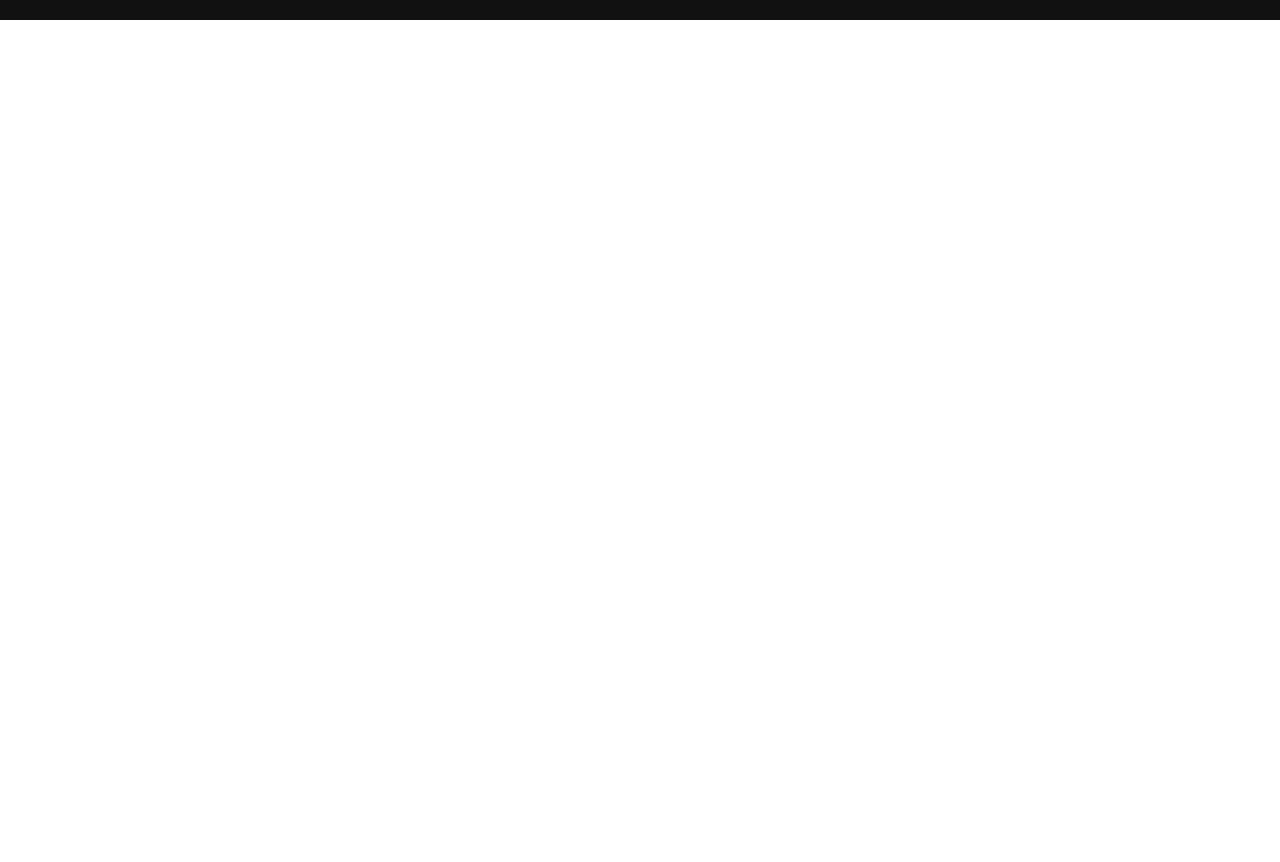
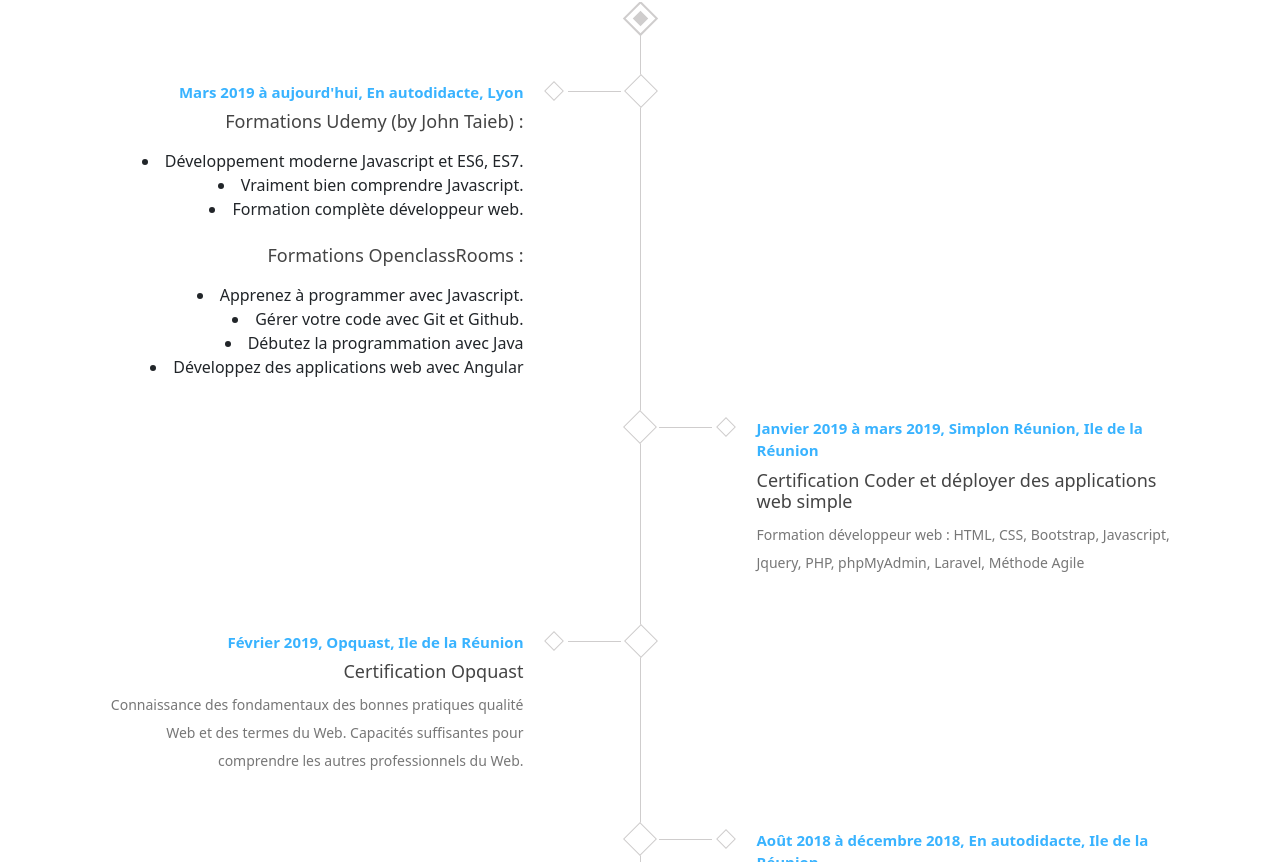
Before and after one commit to AminePolak/AngularPortfolio, an Angular app: page / in a window 1280 px wide. Shown: the part 1678-2540 px from the top of the page. Before the commit the page ends 1698 px from the top, so only its background shows below. Built offline with nearby package versions, Linux system fonts and the light colour scheme.

Commit message:
started formation

```diff
--- a/src/app/app.component.html
+++ b/src/app/app.component.html
@@ -2,4 +2,5 @@
 <app-header></app-header>
 <app-about></app-about>
 <app-skills-list></app-skills-list>
+<app-formation></app-formation>
 <app-footer></app-footer>
--- a/src/app/app.component.ts
+++ b/src/app/app.component.ts
@@ -5,10 +5,11 @@ import { NavBarComponent } from "./nav-bar/nav-bar.component";
 import { FooterComponent } from "./footer/footer.component";
 import { SkillsComponent } from "./skills/skills.component";
 import { SkillsListComponent } from "./skills/skills-list/skills-list.component";
+import { FormationComponent } from "./formation/formation.component";
 
 @Component({
   selector: 'app-root',
-  imports: [AboutComponent, HeaderComponent, FooterComponent, NavBarComponent, SkillsComponent, SkillsListComponent],
+  imports: [AboutComponent, HeaderComponent, FooterComponent, NavBarComponent, SkillsComponent, SkillsListComponent, FormationComponent],
   templateUrl: './app.component.html',
   styleUrl: './app.component.scss'
 })
--- a/src/app/formation/formation.component.html
+++ b/src/app/formation/formation.component.html
@@ -1 +1,89 @@
-<p>formation works!</p>
+<div class="container pt-5 pb-5" id="timeline">
+    <h1 class="text-center pb-5">Formation</h1>
+    <div class="row">
+        <div class="main-timeline">
+            <div class="timeline">
+                <div class="timeline-icon"></div>
+                <div class="timeline-content">
+                    <span class="date">Mars 2019 à aujourd'hui,
+                        En autodidacte, Lyon</span>
+                    <h5 class="title">Formations Udemy (by John Taieb) :</h5>
+                    <ul class="description"></ul>
+                    <li>Développement moderne Javascript et ES6, ES7.</li>
+                    <li>Vraiment bien comprendre Javascript.</li>
+                    <li>Formation complète développeur web.</li>
+                    <br>
+                    <h5 class="title">Formations OpenclassRooms :</h5>
+                    <ul class="description"></ul>
+                    <li>Apprenez à programmer avec Javascript.</li>
+                    <li>Gérer votre code avec Git et Github.</li>
+                    <li>Débutez la programmation avec Java</li>
+                    <li>Développez des applications web avec Angular</li>
+                </div>
+            </div>
+            <div class="timeline">
+                <div class="timeline-icon"></div>
+                <div class="timeline-content">
+                    <span class="date">Janvier 2019 à mars 2019,
+                        Simplon Réunion, Ile de la Réunion</span>
+                    <h5 class="title">Certification Coder et déployer des applications web simple</h5>
+                    <p class="description">
+                        Formation développeur web : HTML, CSS, Bootstrap, Javascript, Jquery, PHP, phpMyAdmin,
+                        Laravel, Méthode Agile
+                    </p>
+                </div>
+            </div>
+            <div class="timeline">
+                <div class="timeline-icon"></div>
+                <div class="timeline-content">
+                    <span class="date">Février 2019, Opquast, Ile de la Réunion</span>
+                    <h5 class="title">Certification Opquast</h5>
+                    <p class="description">
+                        Connaissance des fondamentaux des bonnes pratiques qualité Web et des termes du Web. Capacités
+                        suffisantes pour comprendre les autres
+                        professionnels du Web.
+                    </p>
+                </div>
+            </div>
+            <div class="timeline">
+                <div class="timeline-icon"></div>
+                <div class="timeline-content">
+                    <span class="date">Août 2018 à décembre 2018,
+                        En autodidacte, Ile de la Réunion</span>
+                    <h5 class="title">Formation Développeur Web</h5>
+                    <p class="description">
+                        Apprentissage du HTML / CSS sur les sites <br>Pierre-Giraud.com, Udemy et
+                        OpenClassRoom.
+                    </p>
+                </div>
+            </div>
+            <div class="timeline">
+                <div class="timeline-icon"></div>
+                <div class="timeline-content">
+                    <span class="date">2014 à 2016, ESPE - École
+                        supérieure du professorat et de l'éducation, Ile de la Réunion</span>
+                    <h5 class="title">CRPE</h5>
+                    <p class="description">
+                        Préparation au concours de recrutement de professeur des écoles
+                    </p>
+                </div>
+            </div>
+            <div class="timeline">
+                <div class="timeline-icon"></div>
+                <div class="timeline-content">
+                    <span class="date">2002 à 2004, Lycée
+                        Philibert Delorme, L’Isle-d’Abeau, France</span>
+                    <h5 class="title">BTS assistant de gestion PME-PMI</h5>
+                </div>
+            </div>
+            <div class="timeline">
+                <div class="timeline-icon"></div>
+                <div class="timeline-content">
+                    <span class="date">1999 à 2002, Lycée
+                        Philibert Delorme, L’Isle-d’Abeau, France</span>
+                    <h5 class="title">BAC STT comptabilité-Gestion</h5>
+                </div>
+            </div>
+        </div>
+    </div>
+</div>
--- a/src/app/formation/formation.component.scss
+++ b/src/app/formation/formation.component.scss
@@ -0,0 +1,215 @@
+.main-timeline {
+    overflow: hidden;
+    position: relative;
+    padding: 60px 0;
+}
+
+.main-timeline:before {
+    content: "";
+    width: 1px;
+    height: 100%;
+    background: #cfcdcd;
+    position: absolute;
+    top: 0;
+    left: 50%;
+}
+
+.main-timeline .timeline {
+    width: 50%;
+    clear: both;
+    position: relative;
+}
+
+.main-timeline .timeline:before,
+.main-timeline .timeline:after {
+    content: "";
+    display: block;
+    clear: both;
+}
+
+.main-timeline .timeline:first-child:before,
+.main-timeline .timeline:last-child:before {
+    content: "";
+    width: 11px;
+    height: 11px;
+    background: #cfcdcd;
+    box-sizing: content-box;
+    border: 5px solid #fff;
+    box-shadow: 0 0 0 2px #cfcdcd;
+    position: absolute;
+    top: -54px;
+    right: -11px;
+    transform: rotate(45deg);
+}
+
+.main-timeline .timeline:last-child:before {
+    top: auto;
+    bottom: -54px;
+}
+
+.main-timeline .timeline:last-child:nth-child(even):before {
+    right: auto;
+    left: -11px;
+}
+
+.main-timeline .timeline-icon {
+    width: 24px;
+    height: 24px;
+    background: #fff;
+    border: 1px solid #cfcdcd;
+    position: absolute;
+    top: 17px;
+    right: -13px;
+    z-index: 1;
+    transform: rotate(45deg);
+}
+
+.main-timeline .timeline-icon:before {
+    content: "";
+    display: block;
+    width: 15px;
+    height: 15px;
+    background: #fff;
+    position: absolute;
+    top: 50%;
+    left: 50%;
+    transform: translate(-50%, -50%);
+    transition: background-color 0.2s ease 0s;
+}
+
+.main-timeline .timeline:hover .timeline-icon:before {
+    background: #39b3ff;
+}
+
+.main-timeline .timeline-content {
+    width: 85%;
+    padding: 18px 30px;
+    background: #fff;
+    text-align: right;
+    float: left;
+    border: 1px solid transparent;
+    position: relative;
+    transition: all 0.3s ease 0s;
+}
+
+.main-timeline .timeline:hover .timeline-content {
+    border: 1px solid #cfcdcd;
+}
+
+.main-timeline .timeline-content:before {
+    content: "";
+    display: block;
+    width: 14px;
+    height: 14px;
+    background: #fff;
+    border: 1px solid #cfcdcd;
+    position: absolute;
+    top: 21px;
+    right: -7.3px;
+    transform: rotate(45deg);
+    transition: all 0.2s ease 0s;
+}
+
+.main-timeline .timeline:hover .timeline-content:before {
+    background: #39b3ff;
+    border-color: #39b3ff;
+}
+
+.main-timeline .timeline-content:after {
+    content: "";
+    width: 11%;
+    height: 1px;
+    background: #cfcdcd;
+    position: absolute;
+    top: 28px;
+    right: -14%;
+}
+
+.main-timeline .date {
+    display: block;
+    font-size: 15px;
+    font-weight: 600;
+    color: #39b3ff;
+    margin: 0 0 8px;
+    transition: all 0.3s ease 0s;
+}
+
+.main-timeline .timeline:hover .date {
+    color: #444;
+}
+
+.main-timeline .title {
+    font-size: 18px;
+    color: #444;
+    margin-top: 0;
+    transition: all 0.3s ease 0s;
+}
+
+.main-timeline .timeline:hover .title {
+    color: #39b3ff;
+}
+
+.main-timeline .description {
+    font-size: 14px;
+    color: #777;
+    line-height: 28px;
+    margin-top: 8px;
+}
+
+.main-timeline .timeline:nth-child(2n),
+.main-timeline .timeline:nth-child(2n) .timeline-content {
+    float: right;
+    text-align: left;
+}
+
+.main-timeline .timeline:nth-child(2n) .timeline-icon {
+    right: 0;
+    left: -12px;
+}
+
+.main-timeline .timeline:nth-child(2n) .timeline-content:before {
+    left: -7.3px;
+}
+
+.main-timeline .timeline:nth-child(2n) .timeline-content:after {
+    left: -14%;
+}
+
+@media only screen and (max-width: 767px) {
+    .main-timeline {
+        padding-left: 20px;
+    }
+
+    .main-timeline:before {
+        left: 20px;
+    }
+
+    .main-timeline .timeline {
+        width: 100%;
+    }
+
+    .main-timeline .timeline,
+    .main-timeline .timeline-content {
+        float: right;
+        text-align: left;
+    }
+
+    .main-timeline .timeline:first-child:before,
+    .main-timeline .timeline:last-child:nth-child(odd):before {
+        right: auto;
+        left: -11px;
+    }
+
+    .main-timeline .timeline-icon {
+        right: 0;
+        left: -12px;
+    }
+
+    .main-timeline .timeline-content:before {
+        left: -7.3px;
+    }
+
+    .main-timeline .timeline-content:after {
+        left: -14%;
+    }
+}
```
Also changed, not shown: src/app/models/formation.ts (added, +7 -0 lines).
